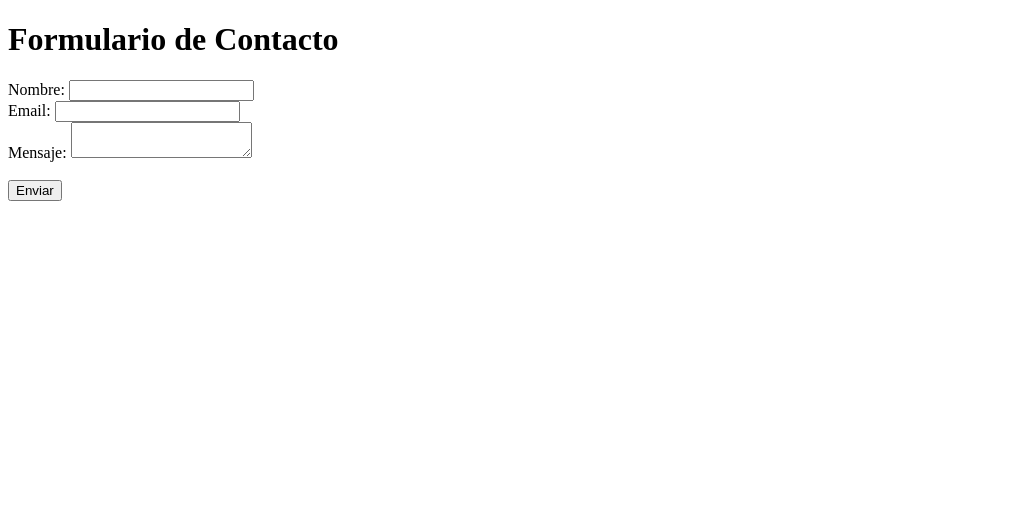
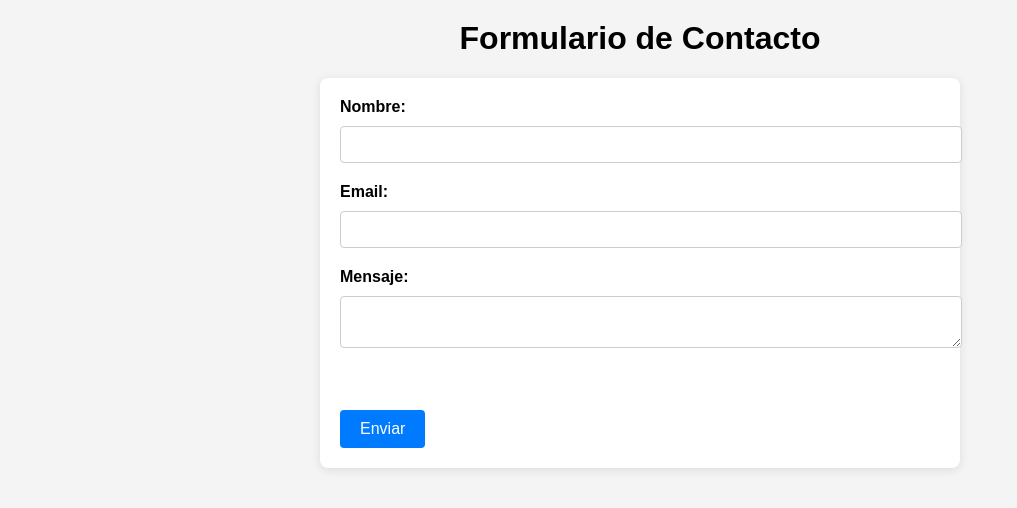
Before and after one commit to Riidexx/formulario-turnstile, a website: page public/index.html in a window 1280 px wide. Shown: the whole page, without its empty margins (0-1017 px from the left). Drawn offline with Linux system fonts and the light colour scheme; files that its build step writes are made by us from their sources.

```diff
--- a/public/index.html
+++ b/public/index.html
@@ -4,6 +4,8 @@
     <meta charset="UTF-8">
     <meta name="viewport" content="width=device-width, initial-scale=1.0">
     <title>Formulario de Contacto</title>
+    <!-- Asegúrate de que esta ruta sea la correcta -->
+    <link rel="stylesheet" href="/estilo.css">
     <script src="https://challenges.cloudflare.com/turnstile/v0/api.js" async defer></script>
 </head>
 <body>
```
